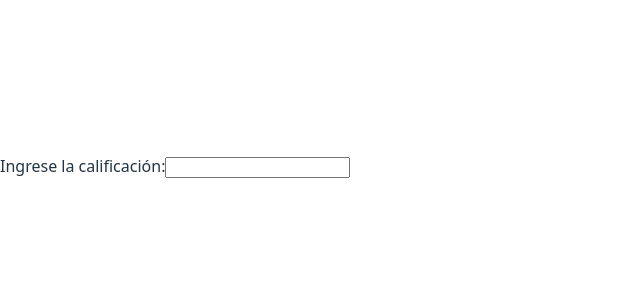
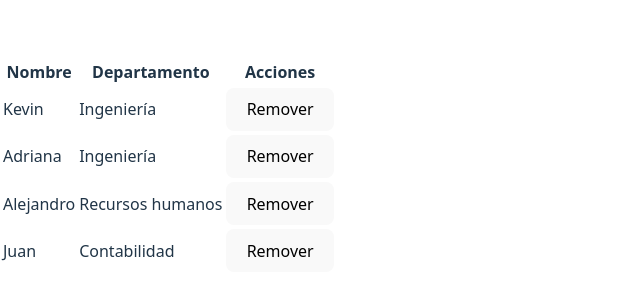
Before and after one commit to kochoa-dot/Peliculas_API_FE, a React (Vite) app in the folder react-peliculas/: page / in a window 1280 px wide. Shown: the part 234-534 px from the top of the page, without its empty margins (0-640 px from the left). Built offline with nearby package versions, Linux system fonts and the light colour scheme.

Commit message:
Repitiendo contenido usando map

```diff
--- a/react-peliculas/src/App.tsx
+++ b/react-peliculas/src/App.tsx
@@ -1,18 +1,10 @@
-import { useState } from "react";
-import ContenidoDinamicoIf from "./ContenidoDinamicoIf";
+import Tabla from "./Tabla";
 
 export default function App() {
 
-//Dependiendo el estado que yo he colocado en el componente padre estamos utilizando un operador ternario para mostrar contenido dinamicamente en el componente hijo
-  const[calificacion, setCalificacion] = useState<number | null>(null);
-
   return(
     <>
-      <label>Ingrese la calificación:</label>
-      <input type="number" onChange={e => setCalificacion(Number(e.target.value))}/>
-
-      {calificacion ? <ContenidoDinamicoIf calificacion={calificacion}/> : undefined}
-
+      <Tabla />
     </>
   );
 }
--- /dev/null
+++ b/react-peliculas/src/Tabla.tsx
@@ -0,0 +1,42 @@
+import { useState } from "react";
+import type Persona from "./persona.model";
+
+export default function Tabla(){
+    const personasFuente: Persona[] = [
+        { id: 1, nombre: 'Kevin', departamento: 'Ingeniería'},
+        { id: 2, nombre: 'Adriana', departamento: 'Ingeniería'},
+        { id: 3, nombre: 'Alejandro', departamento: 'Recursos humanos'},
+        { id: 4, nombre: 'Juan', departamento: 'Contabilidad'},
+    ];
+
+    const [personas, setPersonas] = useState(personasFuente);
+
+    //La función filter me permite filtrar por lo tanto estoy diciendo que recibiré un objeto de tipo persona de parametro de esta función y estaría seleccionando la que coincide con el id del objeto que recibo
+    const removerPersona = (persona: Persona) => {
+        setPersonas(
+            personas.filter(p => p.id !== persona.id)
+        )
+    }
+    //En este caso se le asigna una llave única a cada fila del arreglo para que react sepa exactamente que fila borrar del arreglo que se recorre para generar la UI
+    //Lo correcto es que siempre que trabajemos con un elemento map le coloquemos su key al elemento padre en este caso a la fila
+    return(
+        <table>
+            <thead>
+                <tr>
+                    <th>Nombre</th>
+                    <th>Departamento</th>
+                    <th>Acciones</th>
+                </tr>
+            </thead>
+            <tbody>
+                {personas.map(p => <tr key={p.id}>
+                    <td>{p.nombre}</td>
+                    <td>{p.departamento}</td>
+                    <td>
+                        <button onClick={() => removerPersona(p)}>Remover</button>
+                    </td>
+                </tr>)}
+            </tbody>
+        </table>
+    )
+}
--- /dev/null
+++ b/react-peliculas/src/persona.model.ts
@@ -0,0 +1,5 @@
+export default interface Persona{
+    id: number;
+    nombre: string;
+    departamento: string;
+}
```
